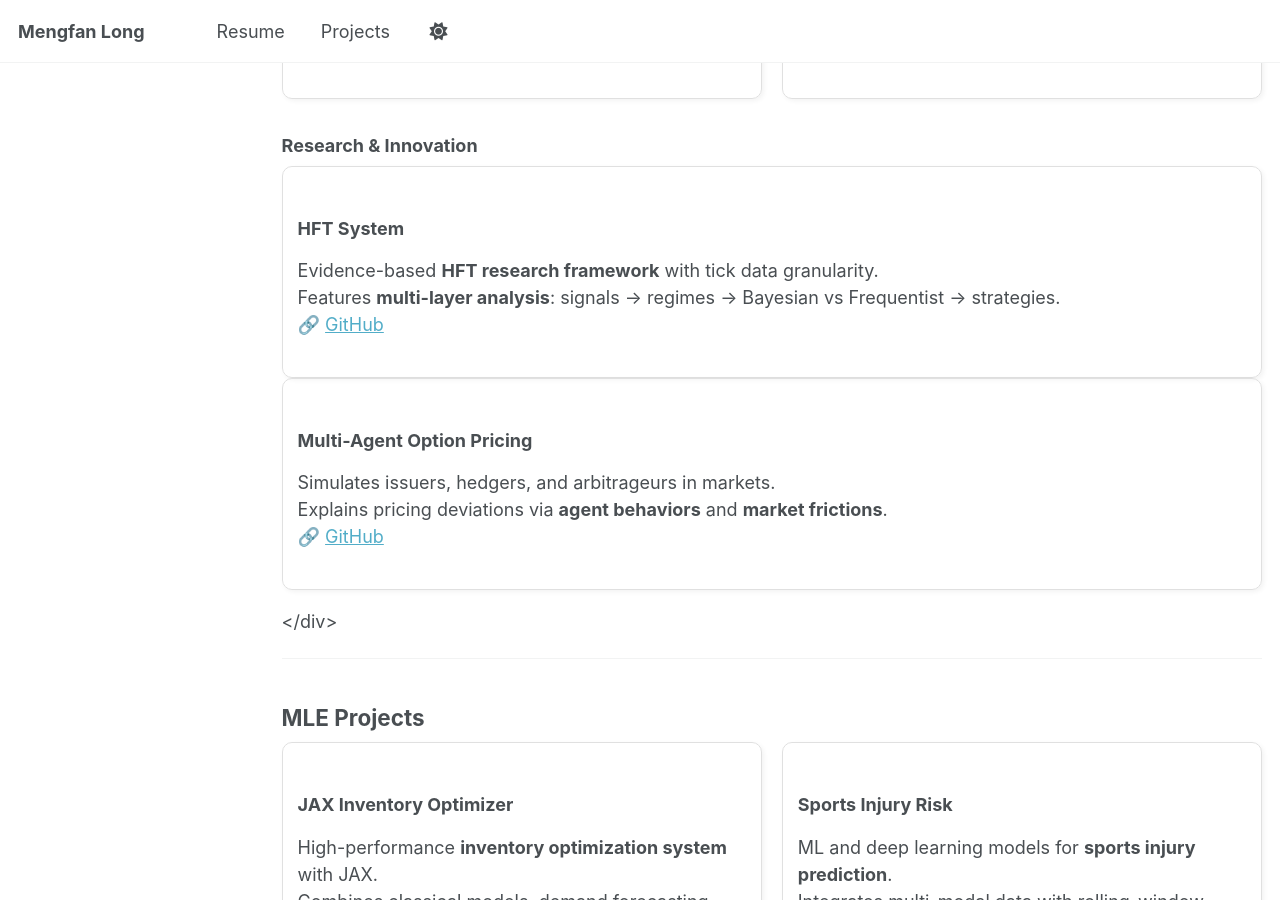
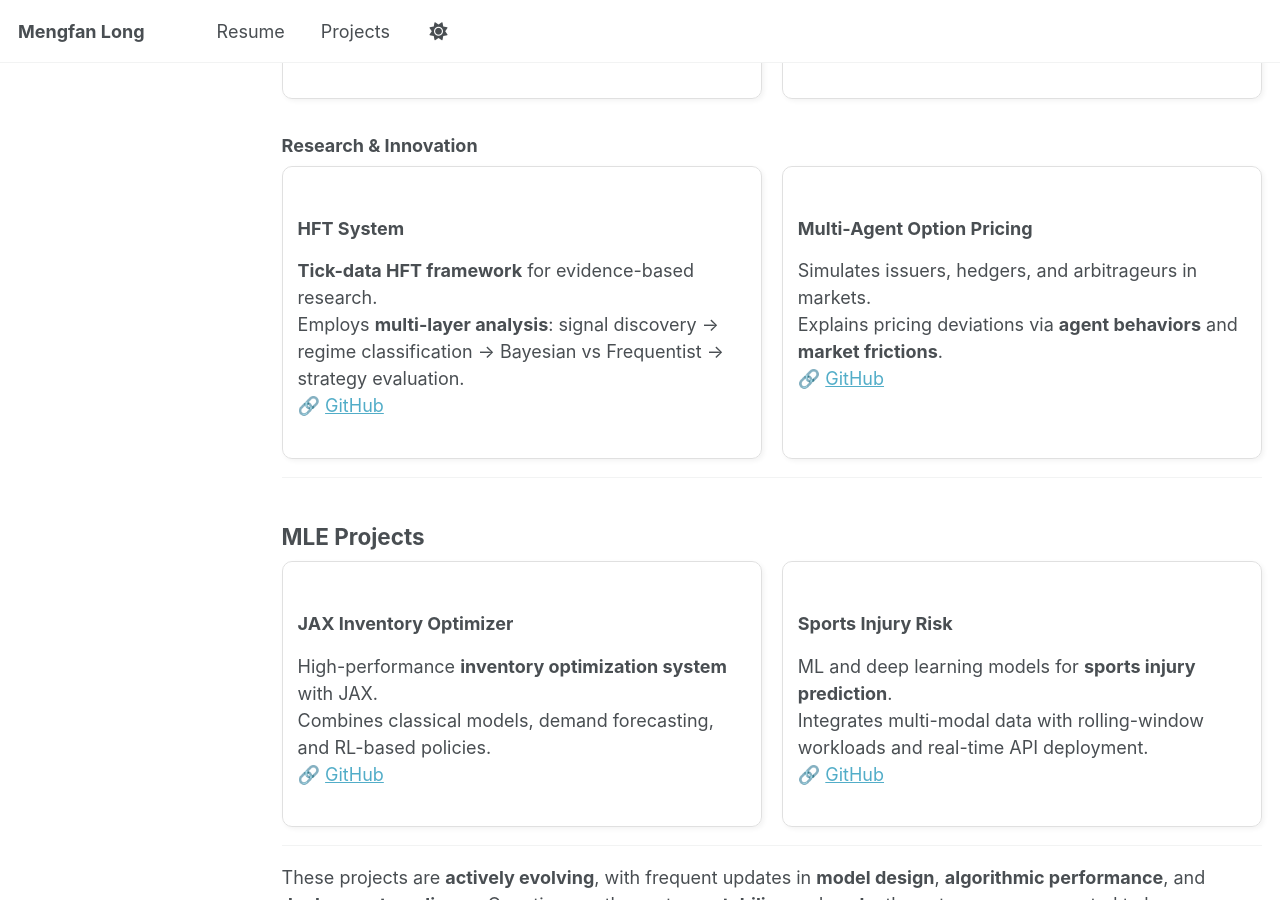
Before and after one commit to kevinlmf/kevinlmf.github.io, a Jekyll site: the page built from _pages/projects.md, in a window 1280 px wide and 900 px high, scrolled down 475 px. Built offline with Jekyll 4.4.1, drawn with Linux system fonts in a browser that asks for light colours; a script that is not in the unit is left out.

Commit message:
Update projects.md

```diff
--- a/_pages/projects.md
+++ b/_pages/projects.md
@@ -36,16 +36,16 @@ A selection of research and engineering projects, spanning **quantitative financ
 
 
 ###  Research & Innovation
-<div style="flex:1; min-width:320px; border:1px solid #e0e0e0; border-radius:10px; padding:15px; box-shadow:2px 2px 5px rgba(0,0,0,0.05);">
-  <h3>HFT System</h3>
-  <p>
-    Evidence-based <b>HFT research framework</b> with tick data granularity.<br>
-    Features <b>multi-layer analysis</b>: signals → regimes → Bayesian vs Frequentist → strategies.<br>
-    🔗 <a href="https://github.com/kevinlmf/HFT_System" target="_blank">GitHub</a>
-  </p>
-</div>
+<div style="display:flex; flex-wrap:wrap; gap:20px;">
 
-
+  <div style="flex:1; min-width:320px; border:1px solid #e0e0e0; border-radius:10px; padding:15px; box-shadow:2px 2px 5px rgba(0,0,0,0.05);">
+    <h3>HFT System</h3>
+    <p>
+      <b>Tick-data HFT framework</b> for evidence-based research.<br>
+      Employs <b>multi-layer analysis</b>: signal discovery → regime classification → Bayesian vs Frequentist → strategy evaluation.<br>
+      🔗 <a href="https://github.com/kevinlmf/HFT_System" target="_blank">GitHub</a>
+    </p>
+  </div>
 
   <div style="flex:1; min-width:320px; border:1px solid #e0e0e0; border-radius:10px; padding:15px; box-shadow:2px 2px 5px rgba(0,0,0,0.05);">
     <h3>Multi-Agent Option Pricing</h3>
```
